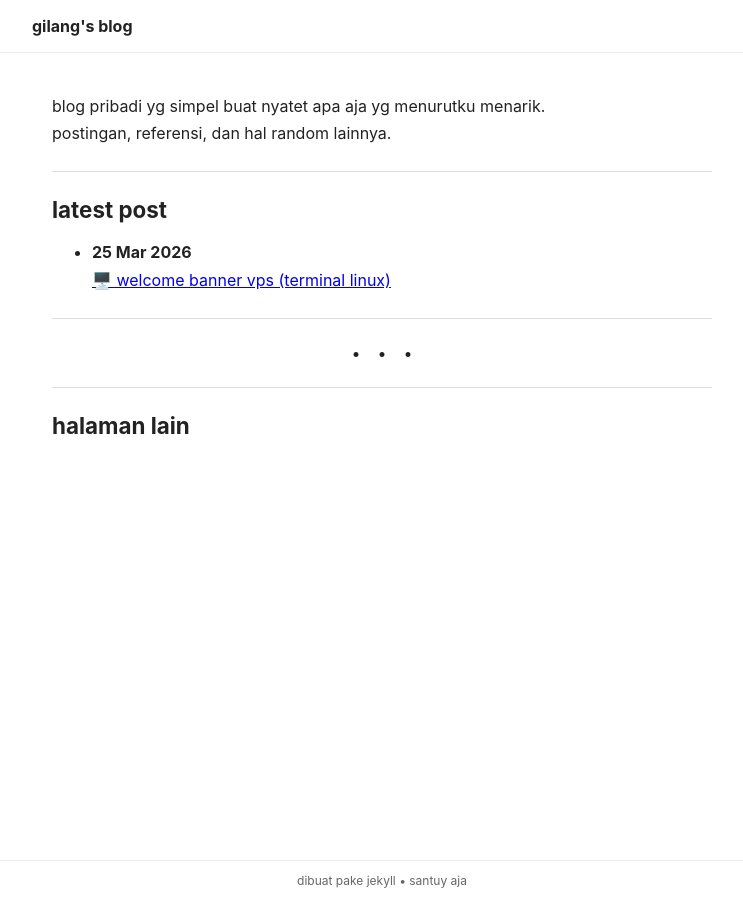
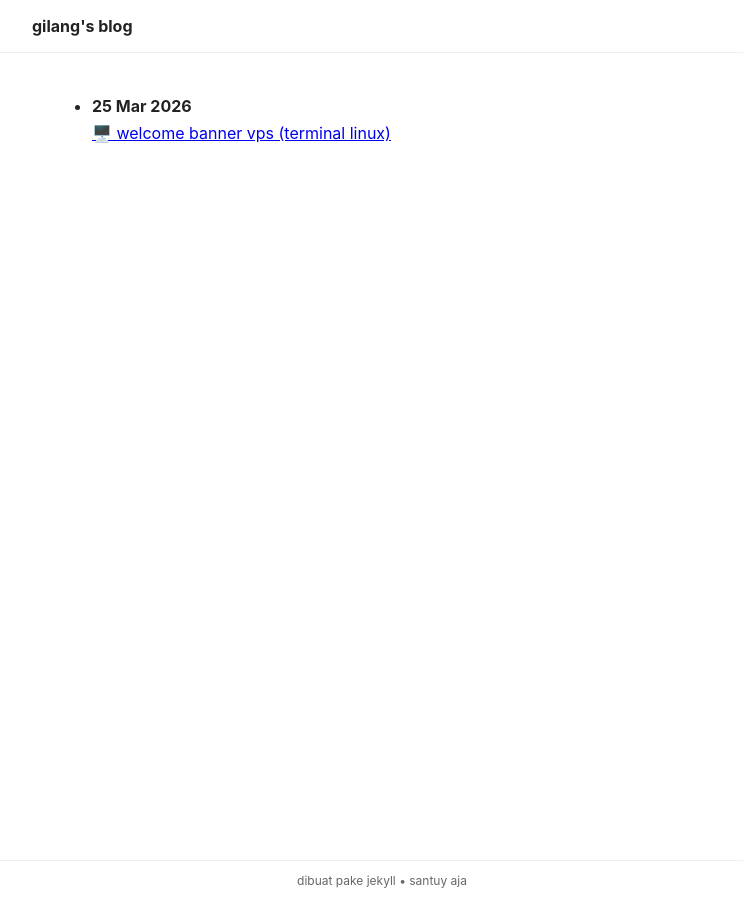
Before and after one commit to gilangf3000/gilangf3000.github.io, a Jekyll site: the page built from index.md, in a window 1280 px wide. Shown: the whole page, without its empty margins (258-1001 px from the left). Built offline with Jekyll 4.4.1, drawn with Linux system fonts in a browser that asks for light colours.

Commit message:
Update index.md

```diff
--- a/index.md
+++ b/index.md
@@ -3,28 +3,7 @@ layout: default
 title: Home
 ---
 
-blog pribadi yg simpel buat nyatet apa aja yg menurutku menarik.
-postingan, referensi, dan hal random lainnya.
-
----
-
-## latest post
-
 {% for post in site.posts %}
 - **{{ post.date | date_to_string }}**
   [{{ post.emoji }} {{ post.title }}]({{ post.url }})
 {% endfor %}
-
----
-
-<div align="center">
-• &ensp; • &ensp; •
-</div>
-
----
-
-## halaman lain
-
-{% for page in site.misc %}
-- [{{ page.title }}]({{ page.url }})
-{% endfor %}
```
